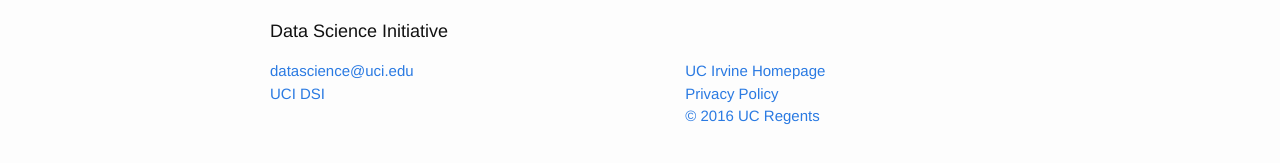
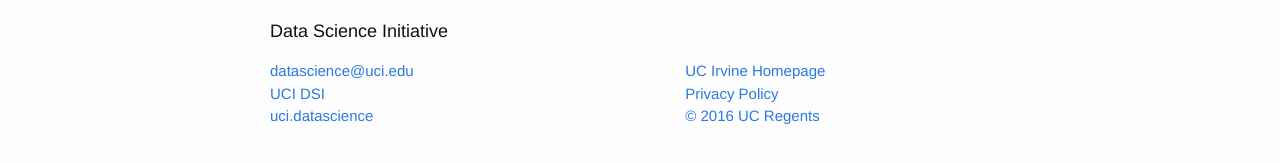
Before and after one commit to UCIDataScienceInitiative/UCIDataScienceInitiative.github.io, a Jekyll site: the page built from index.html, in a window 1280 px wide. Shown: the part 274-437 px from the top of the page. Built offline with Jekyll 4.4.1, drawn with Linux system fonts in a browser that asks for light colours.

Commit message:
Update footer.html

```diff
--- a/_includes/footer.html
+++ b/_includes/footer.html
@@ -12,7 +12,7 @@
             {% include icon-github.html username=site.github_username %}
           </li>
           <li>
-            {% include icon-facebook.html username=Facebook %}
+            {% include icon-facebook.html username=site.facebook_username %}
           </li>
         </ul>
       </div>
```
